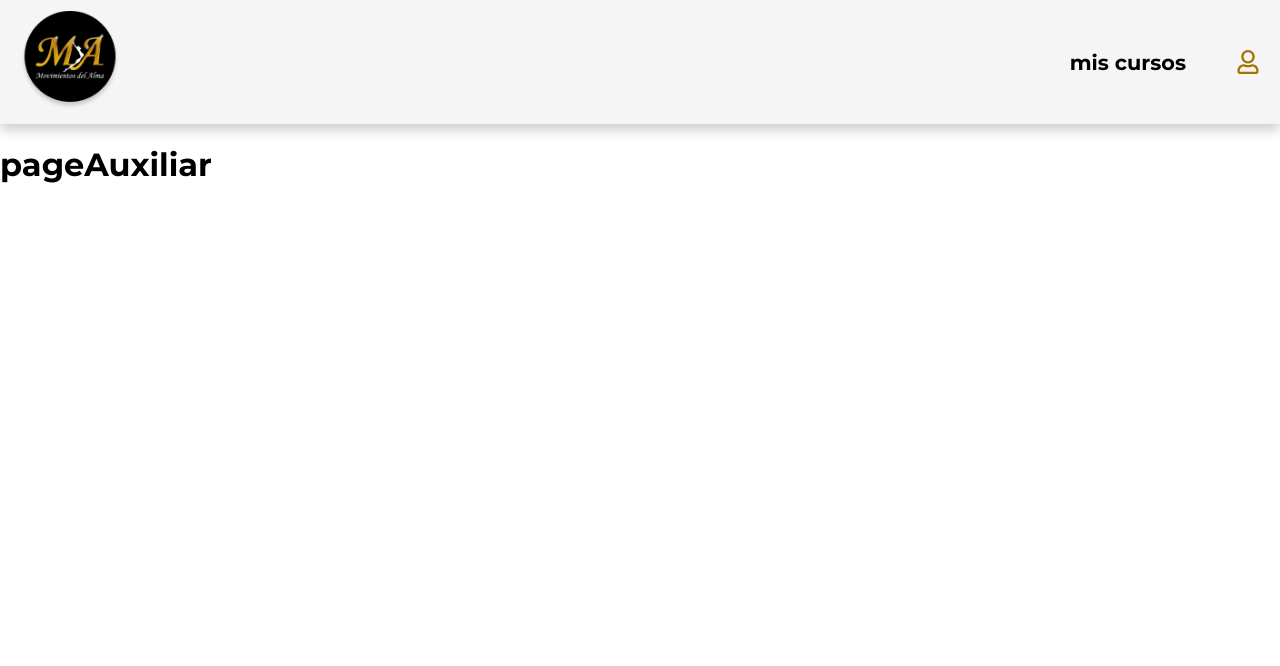
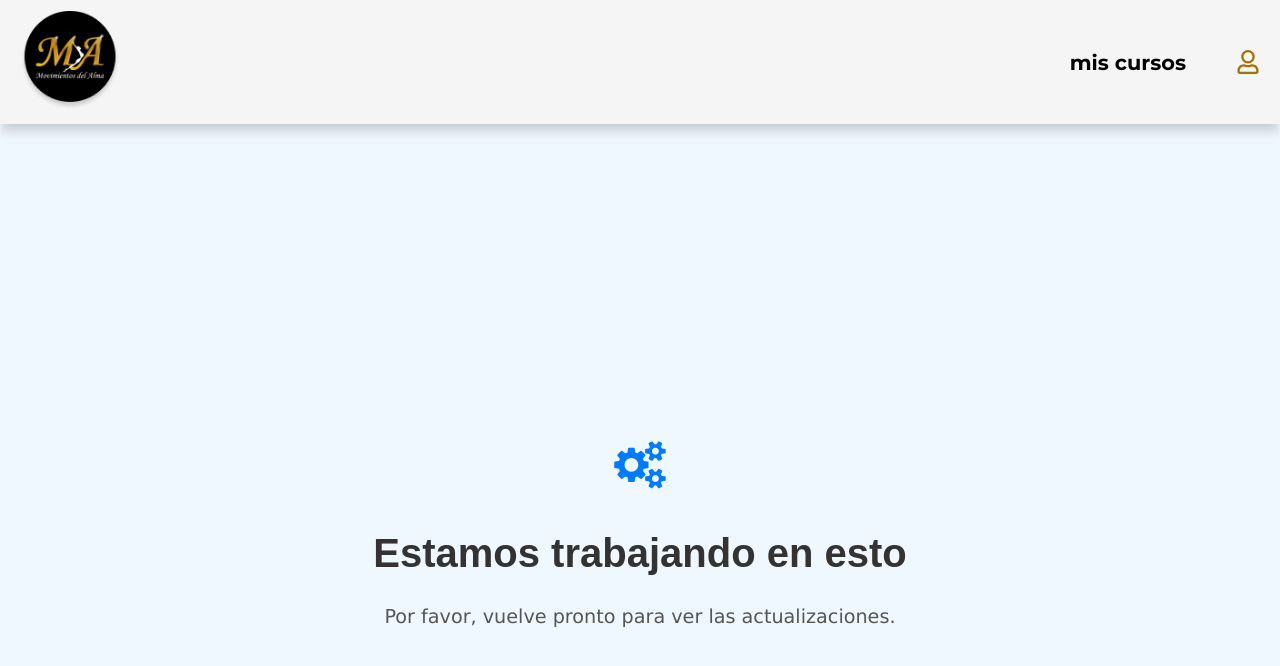
Before and after one commit to platform-Elearning/movimientos-del-alma-cursos, a React (Vite) app in the folder app/: page /pageAuxiliar in a window 1280 px wide. Shown: the top 666 px of the page. Built offline with nearby package versions, Linux system fonts and the light colour scheme.

Commit message:
pagina estamos trabajando en eso

```diff
--- a/app/src/pages/pageAuxiliar/pageAuxiliar.css
+++ b/app/src/pages/pageAuxiliar/pageAuxiliar.css
@@ -0,0 +1,37 @@
+
+.page-auxiliar-container {
+    display: flex;
+    flex-direction: column;
+    align-items: center;
+    justify-content: center;
+    height: 100vh;
+    background-color: #f0f8ff;
+    color: #333;
+    text-align: center;
+    padding: 20px;
+    box-shadow: 0 4px 8px rgba(0, 0, 0, 0.1);
+    border-radius: 10px;
+    transition: transform 0.3s ease-in-out;
+  }
+
+  .page-auxiliar-container:hover {
+    transform: scale(1.05);
+  }
+
+  .page-auxiliar-container i {
+    color: #007bff;
+    margin-bottom: 15px;
+  }
+
+  .page-auxiliar-container h1 {
+    font-size: 2.5rem;
+    margin-bottom: 10px;
+    font-family: 'Arial', sans-serif;
+    font-weight: bold;
+  }
+
+  .page-auxiliar-container p {
+    font-size: 1.2rem;
+    color: #555;
+    font-family: 'Verdana', sans-serif;
+  }
--- a/app/src/pages/pageAuxiliar/pageAuxiliar.jsx
+++ b/app/src/pages/pageAuxiliar/pageAuxiliar.jsx
@@ -1,9 +1,15 @@
+import React from "react";
+import 'font-awesome/css/font-awesome.min.css';
 import "./pageAuxiliar.css";
 
-const pageAuxiliar = () => {
-    return (
-        <h1>pageAuxiliar</h1>
-    )
-}
+const PageAuxiliar = () => {
+  return (
+    <div className="page-auxiliar-container">
+      <i className="fa fa-cogs fa-3x" aria-hidden="true"></i>
+      <h1>Estamos trabajando en esto</h1>
+      <p>Por favor, vuelve pronto para ver las actualizaciones.</p>
+    </div>
+  );
+};
 
-export default pageAuxiliar;
+export default PageAuxiliar;
```
